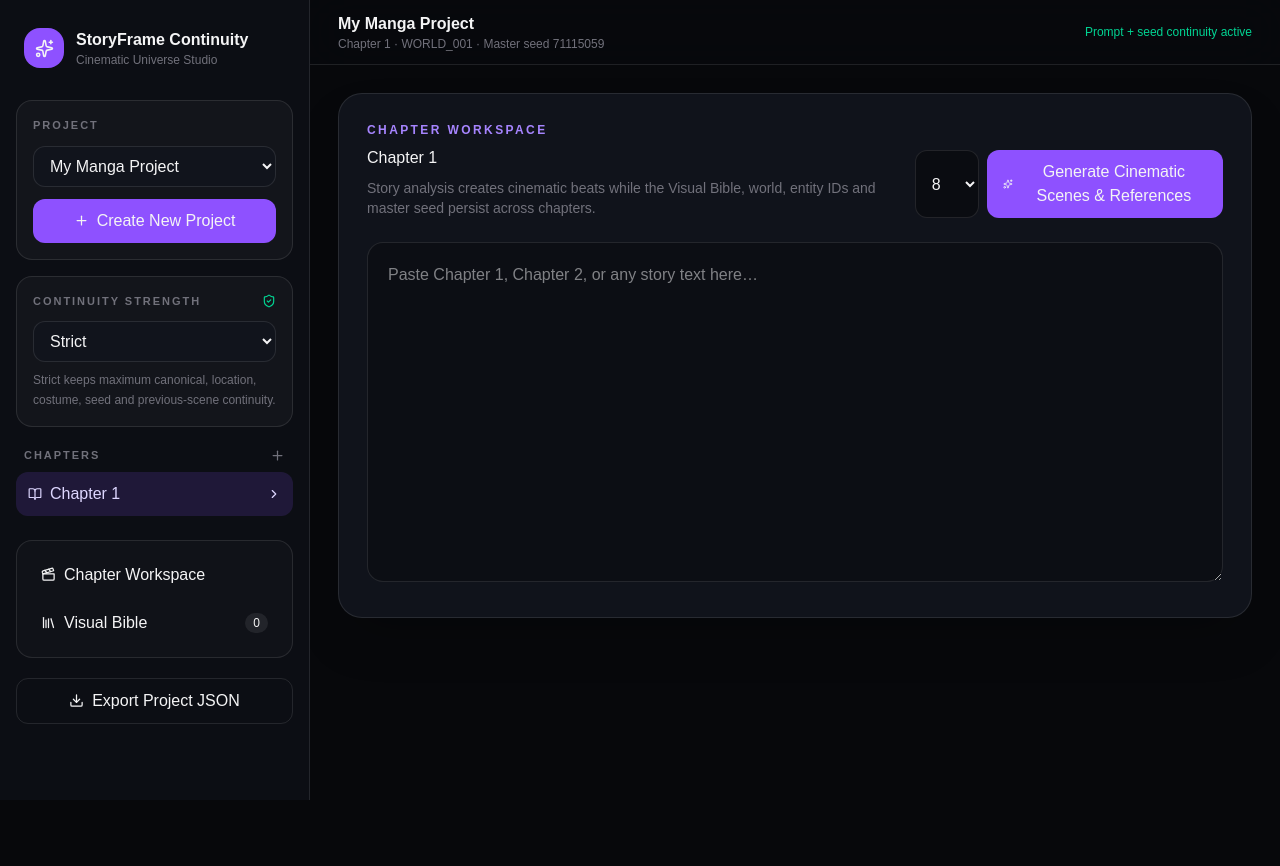
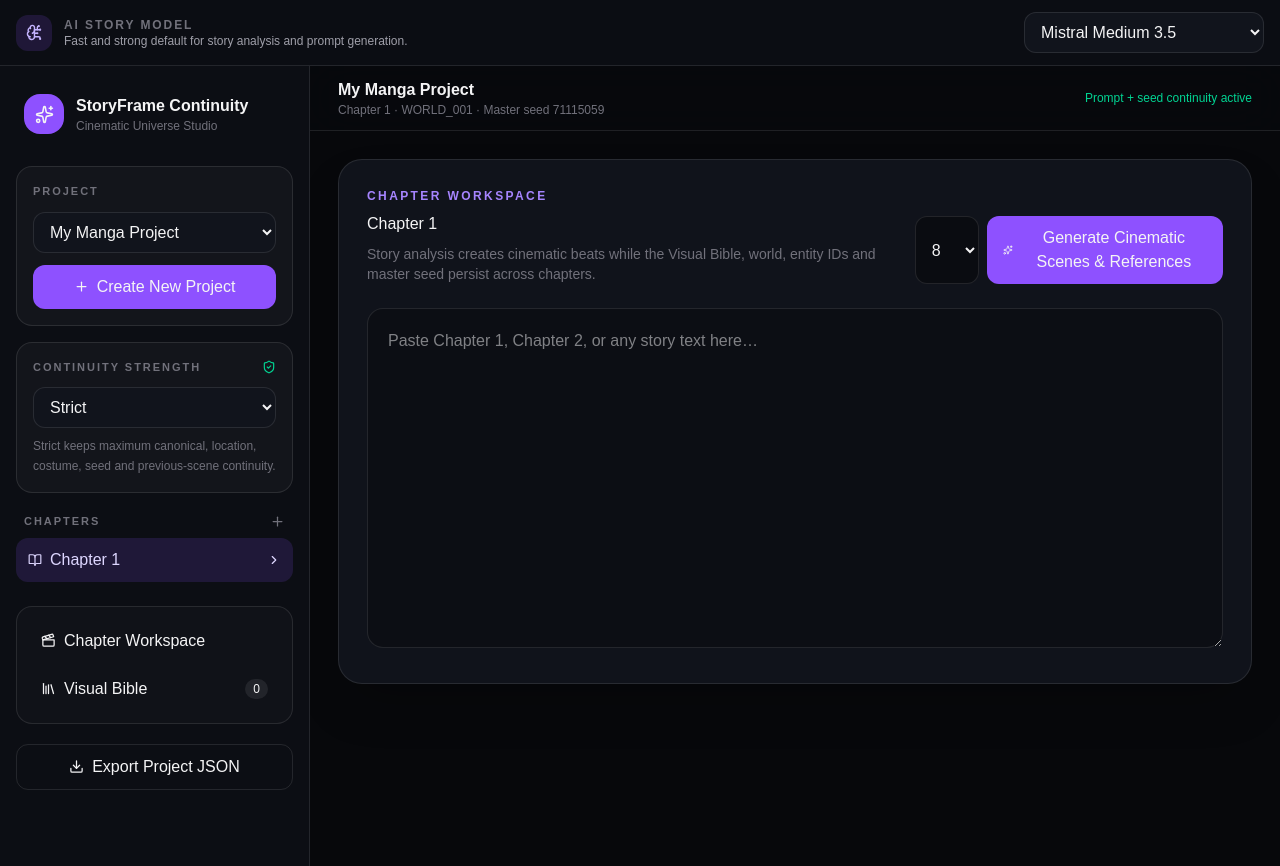
Before and after one commit to shuvinexofficial143-design/storyframe, a Next.js app: page / in a window 1280 px wide. Before the commit the page ends 800 px from the top, so only its background shows below. Built offline with nearby package versions, Linux system fonts and the light colour scheme.

Commit message:
Add xKiro story model selector to main continuity studio

```diff
--- a/app/page.tsx
+++ b/app/page.tsx
@@ -1,5 +1,9 @@
+import {AnalysisModelSelector} from "@/components/analysis-model-selector";
 import {CinematicContinuityStudio} from "@/components/cinematic-continuity-studio";
 
 export default function HomePage(){
-  return <CinematicContinuityStudio/>;
+  return <>
+    <AnalysisModelSelector/>
+    <CinematicContinuityStudio/>
+  </>;
 }
```
